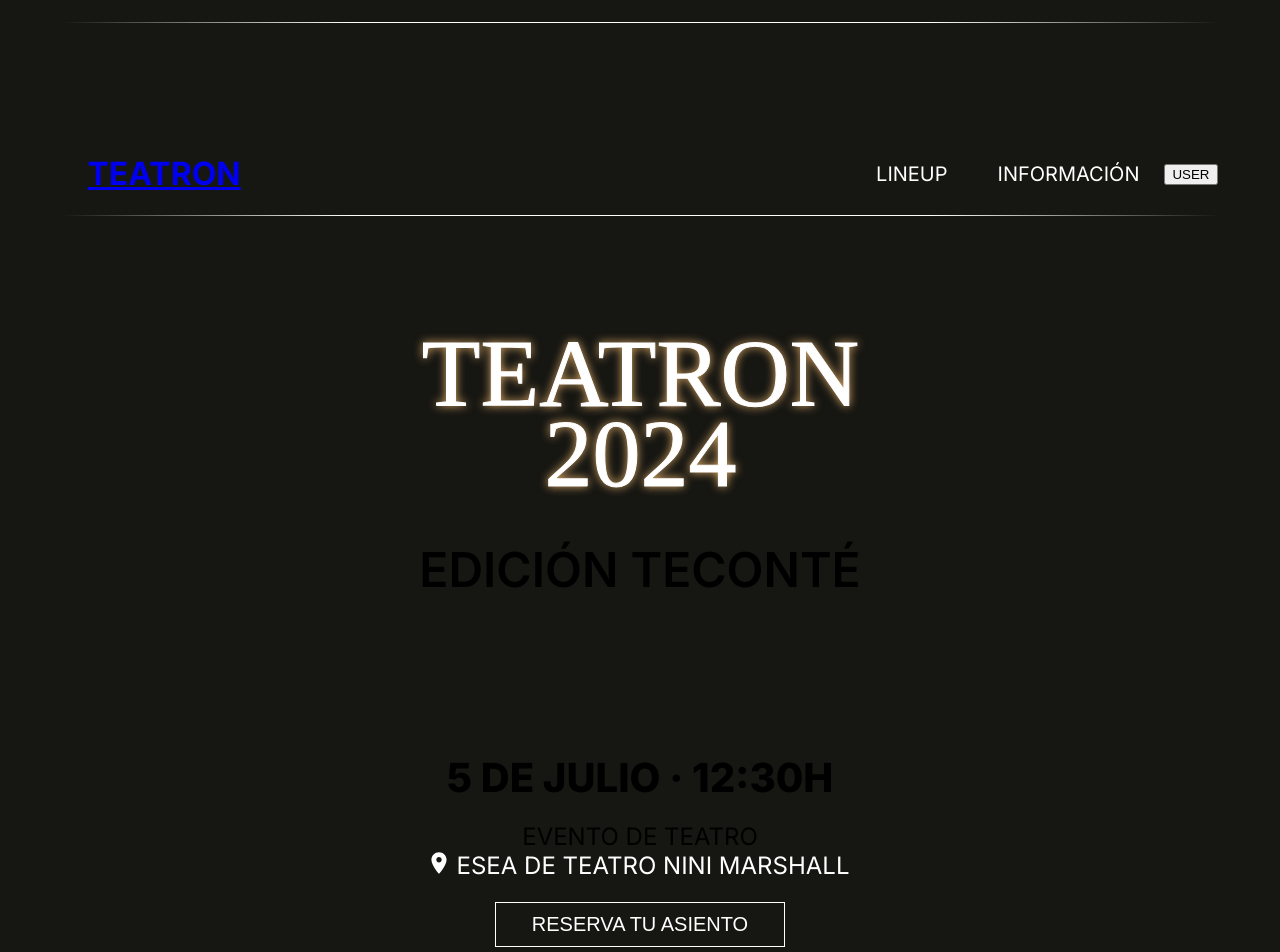
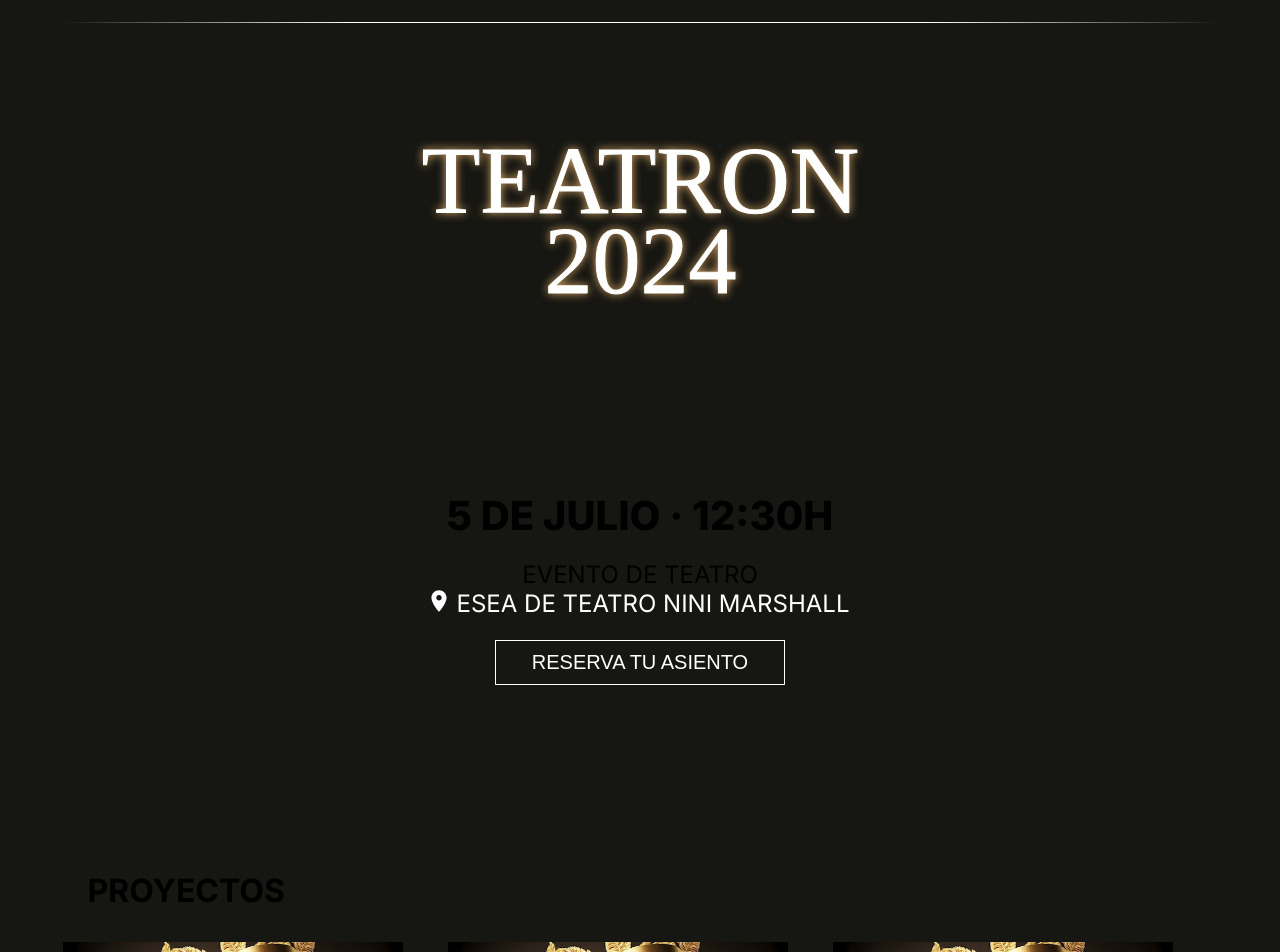
Before and after one commit to sofigandulfo/teatron-web, a React (Create React App) app: page / in a window 1280 px wide. Shown: the part 60-1012 px from the top of the page. Built offline with nearby package versions, Linux system fonts and the light colour scheme; a web font is replaced by a local one.

Commit message:
Home page

```diff
--- a/src/pages/Home.js
+++ b/src/pages/Home.js
@@ -1,6 +1,4 @@
 import CountdownDate from "../components/Countdown/Countdown";
-import Header from "../components/Header/Header";
-import Footer from "../components/Footer/Footer.js";
 import ProjectCarrousel from "../components/ProjectCarrousel/ProjectCarrousel";
 import ReservationButton from "../components/ReservationButton/ReservationButton";
 import '../styles/Home.css'
@@ -12,12 +10,11 @@ function Home() {
 
   return (
     <>
-      <Header />
       <svg width="100%" height="200px">
         <text className="text-draw" x="50%" y="40%" textAnchor="middle">TEATRON</text>
         <text className="text-draw" x="50%" y="80%" textAnchor="middle">2024</text>
       </svg>
-      <h2 className="home-subtitle">EDICIÓN TECONTÉ</h2>
+      {/* <h2 className="home-subtitle">EDICIÓN TECONTÉ</h2> */}
 
 
       <div className="home-data">
@@ -29,7 +26,7 @@ function Home() {
       </div>
       <ReservationButton className="home-reservation-button"/>
 
-      <ProjectCarrousel />
+      <ProjectCarrousel title={'PROYECTOS'}/>
 
       <section className="home-description-section">
         <article className="home-description">
@@ -54,8 +51,6 @@ function Home() {
         </article>
         <CountdownDate eventTimestamp={1720182600} />
       </section>
-
-      <Footer />
     </>
   );
 }
```
